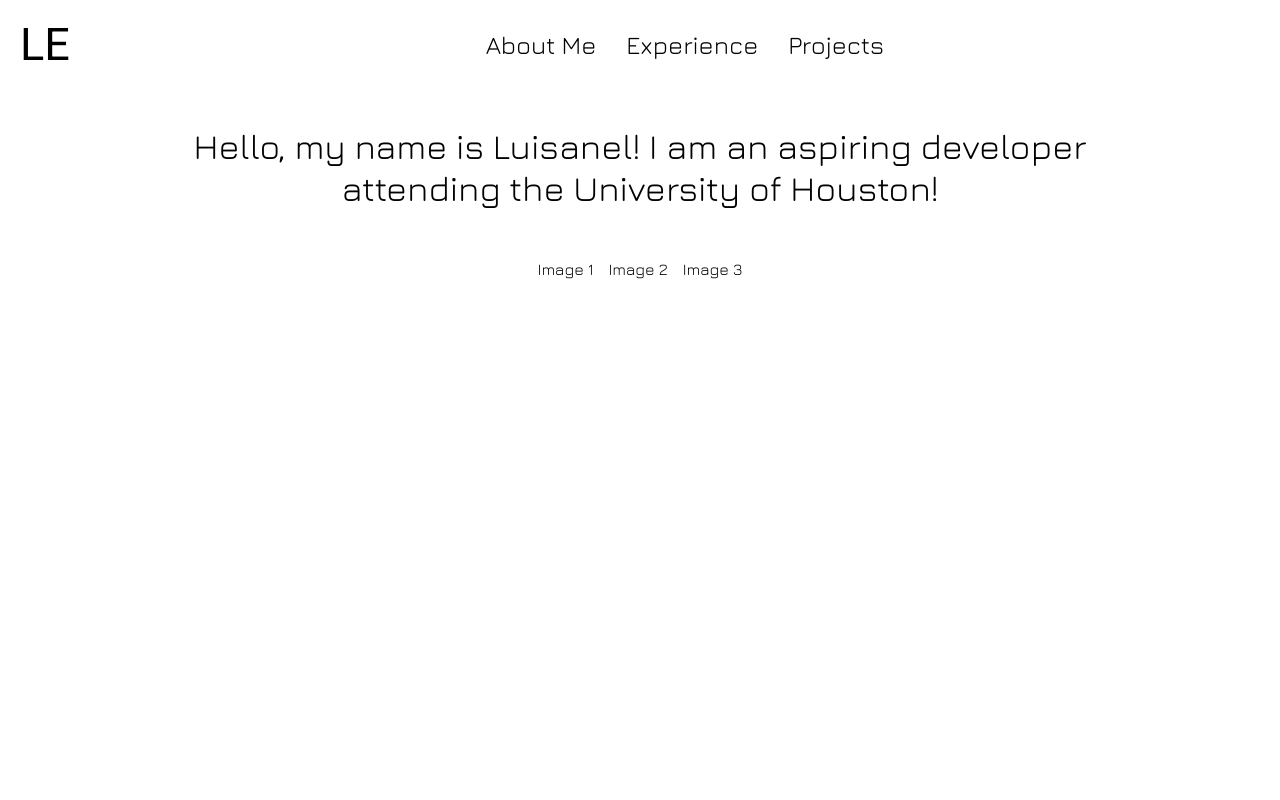
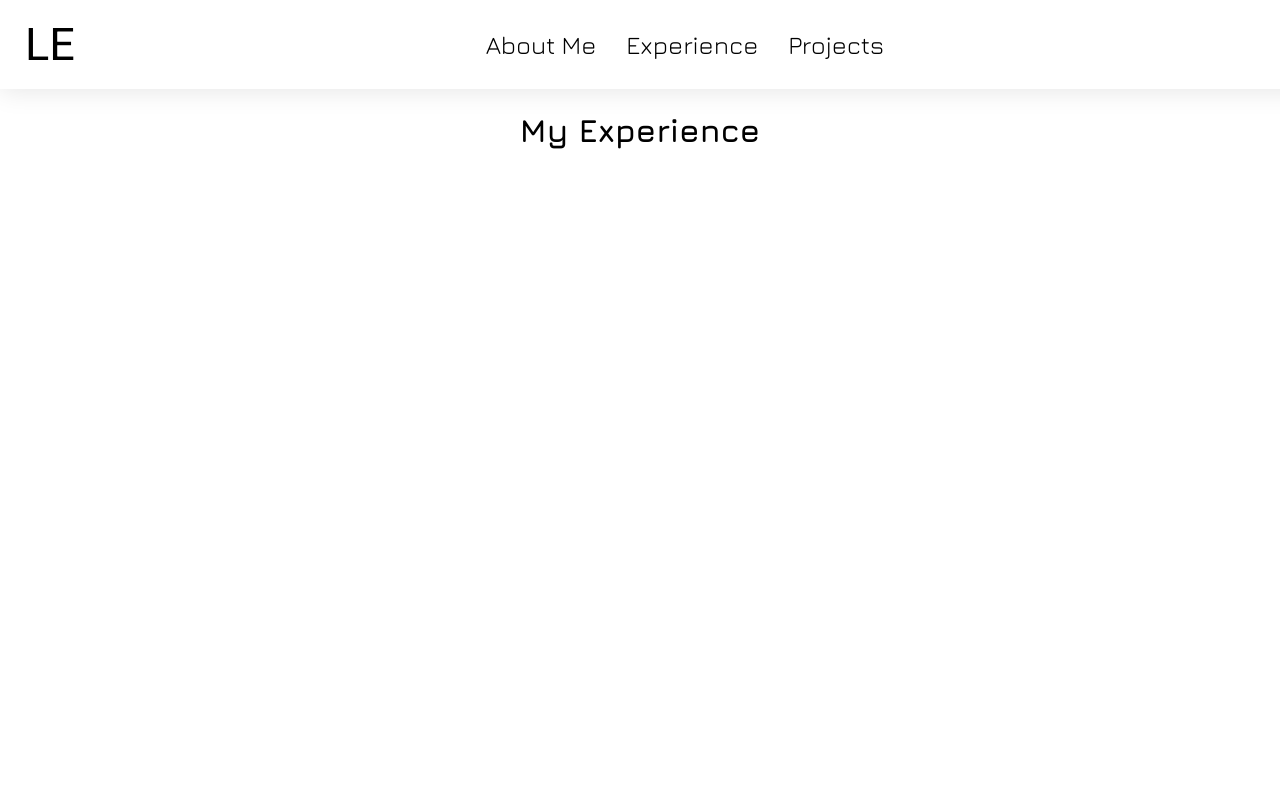
Before and after one commit to LuisangelE-04/Luisangel-Portfolio, a React (Create React App) app: page / in a window 1280 px wide. Shown: the top 800 px of the page. Built offline with nearby package versions, Linux system fonts and the light colour scheme.

Commit message:
initial attempt to organize content

```diff
--- a/src/App.js
+++ b/src/App.js
@@ -6,7 +6,9 @@
 function App() {
   return (
     <div>
-      <Navbar />
+      <div id="Navigation">
+        <Navbar />
+      </div>
       <div id="About">
         <About />
       </div>
--- a/src/components/About/About.css
+++ b/src/components/About/About.css
@@ -1,11 +1,74 @@
+.about-grid {
+    display: grid;
+}
+
+
+
+/*
+.about {
+    display: flex;
+    flex-direction: column;
+    height: 75vh;
+    padding-top: 25vh;
+    align-items: center;
+}
+
+.about-content {
+    display: flex;
+    flex-direction: row;
+    border-style: solid;
+    border-width: 5px;
+    border-radius: 35px;
+    width: 70%;
+    height: 350px;
+    justify-content: center;
+}
+
+.about-images {
+    display: flex;
+    width: 30%;
+    justify-content: center;
+}
+
+.about-images svg {
+    transform: translateY(80px);
+    width: 200px;
+    height: 200px;
+}
+
+.about-text {
+    width: 70%;
+    font-size: 25px;
+}
+/*
 .about {
     display: flex;
     flex-direction: column;
     justify-content: flex-start;
-    padding-top: 90px;
+    padding-top: 25vh;
     align-items: center;
     text-align: center;
-    height: 100vh;
+    height: 75vh;
+    position: relative;
+    /*
+    border-style: solid;
+    border-radius: 5%;
+    border-width: 5px;
+
+}
+
+/*
+Content, Padding, Border, Margin
+
+
+.about-content {
+    display: flex;
+    flex-direction: column;
+    align-items: center;
+    border-style: solid;
+    border-width: 5px;
+    border-radius: 8%;
+    width: 80%;
 }
 
 .about-text {
@@ -21,5 +84,19 @@
     display: flex;
     justify-content: center;
     flex-wrap: wrap;
-    gap: 15px;
+    gap: 50px;
 }
+
+.about-images svg {
+    width: 270px;
+    height: 270px;
+}
+
+.about-images .UHLogo {
+    transition: transform 0.25s ease-in-out, filter 0.3s ease-in-out;
+}
+
+.about-images .UHLogo:hover {
+    transform: scale(1.05);
+}
+*/
--- a/src/components/About/About.js
+++ b/src/components/About/About.js
@@ -1,21 +1,30 @@
 import './About.css'
+/*mport { ReactComponent as UHLogo } from '../../Images/UofH_Logo.svg'*/
 
 const About = () => {
     return (
-        <div className="about">
-            <div className="about-text">
-                <p>
-                    Hello, my name is Luisanel! I am an aspiring developer attending the University of Houston!
+        <div className="about-grid">
+            <div className="about-content">
+                <div className="about-headeer">
 
-                </p>
-            </div>
-            <div className="about-images">
-                <p>Image 1</p>
-                <p>Image 2</p>
-                <p>Image 3</p>
+                </div>
             </div>
         </div>
     );
 }
 
 export default About;
+
+/*
+<div className="about-content">
+                <div className="about-images">
+                    <UHLogo className="UHLogo"/>
+                </div>
+                <div className="about-text">
+                    <p>
+                        Hello, my name is Luisanel!
+                        I am an aspiring developer attending the University of Houston!
+                    </p>
+                </div>
+            </div>
+*/
--- a/src/components/Navbar/Navbar.css
+++ b/src/components/Navbar/Navbar.css
@@ -6,18 +6,19 @@
     justify-content: space-between;
     align-items: center;
     padding: 15px 20px;
-    z-index: 1000;
     width: 100%;
     background-color: white;
+    text-wrap: nowrap;
+    box-shadow: 0 2px 25px rgba(0, 0, 0, 0.1);
 }
 
 .navbar-logo {
     flex: 0;
-    left: 2%;
+    transform: translateX(10%);
 }
 
 .navbar-logo a {
-    font-family: Roboto;
+    font-family: Roboto, system-ui, -apple-system, BlinkMacSystemFont, 'Segoe UI', Roboto, Oxygen, Ubuntu, Cantarell, 'Open Sans', 'Helvetica Neue', sans-serif;
     color: black;
     font-size: 45px;
     text-decoration: none;
--- a/src/index.css
+++ b/src/index.css
@@ -2,7 +2,7 @@
 
 body {
   margin: 0;
-  font-family: 'Jura';
+  font-family: 'Jura', system-ui, -apple-system, BlinkMacSystemFont, 'Segoe UI', Roboto, Oxygen, Ubuntu, Cantarell, 'Open Sans', 'Helvetica Neue', sans-serif;
   -webkit-font-smoothing: antialiased;
   -moz-osx-font-smoothing: grayscale;
 }
```
Also changed, not shown: src/Images/UofH_Logo.svg (added).
